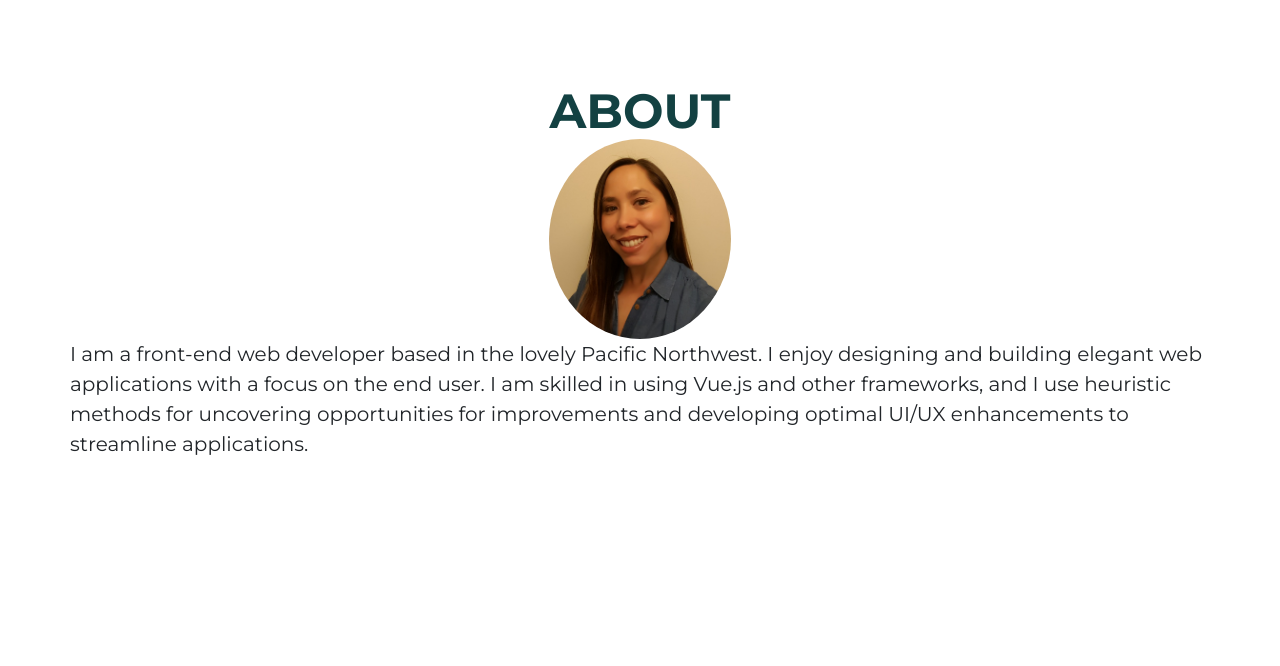
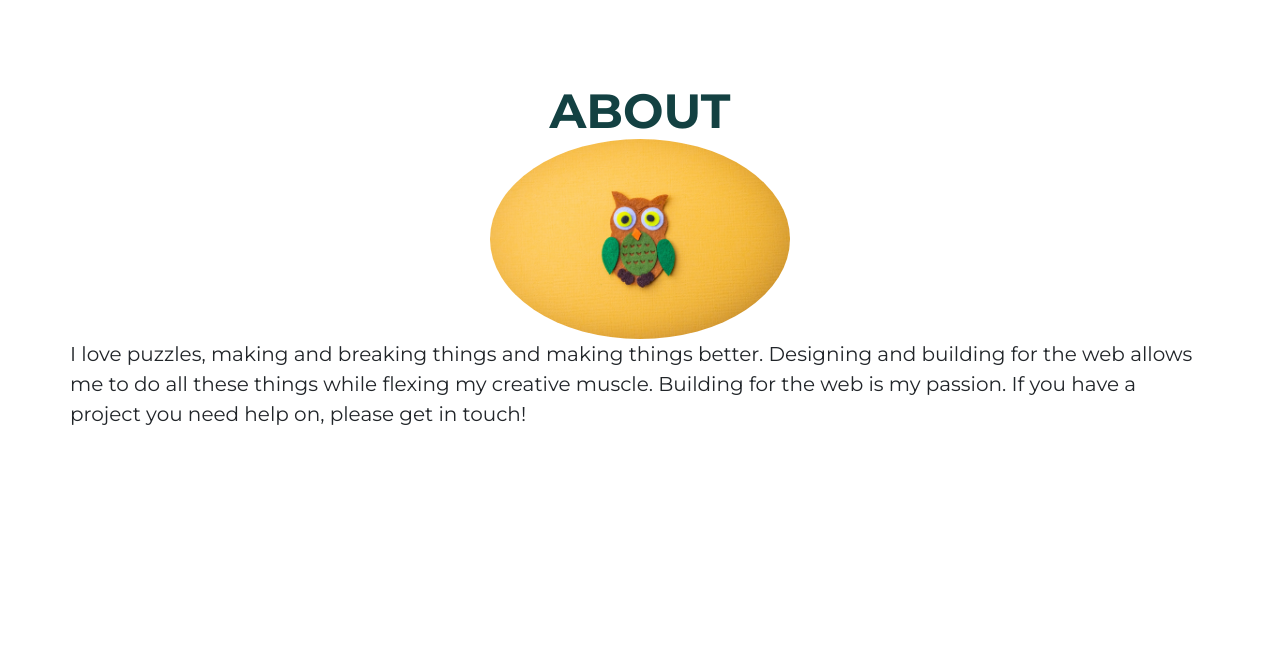
Before and after one commit to cherylac/cherylac.github.io, a website with bundled scripts: page index.html in a window 1280 px wide. Shown: the part 1700-2366 px from the top of the page. Built offline with nearby package versions, Linux system fonts and the light colour scheme; files whose address does not match are found by name; a web font is replaced by a local one.

Commit message:
about updateJ

```diff
--- a/index.html
+++ b/index.html
@@ -143,10 +143,10 @@
   <section class="bg-primary mb-0" id="about">
     <div class="container">
       <h2 class="text-center text-uppercase">About</h2>
-      <img class="profile-pic img-fluid mb-0 d-block mx-auto rounded-circle" src="img/portfolio/profilepic2.jpg" alt="front facing profile pic of author">
+      <img class="profile-pic img-fluid mb-0 d-block mx-auto rounded-circle" src="img/portfolio/owl1.jpg" alt="front facing profile pic of author">
       <div class="row">
         <div class="star-light mb-5">
-          <p class="lead">I am a front-end web developer based in the lovely Pacific Northwest. I enjoy designing and building elegant web applications with a focus on the end user. I am skilled in using Vue.js and other frameworks, and I use heuristic methods for uncovering opportunities for improvements and developing optimal UI/UX enhancements to streamline applications.</p>
+          <p class="lead">I love puzzles, making and breaking things and making things better. Designing and building for the web allows me to do all these things while flexing my creative muscle. Building for the web is my passion. If you have a project you need help on, please get in touch!</p>
         </div>
       </div>
     </div>
```
Also changed, not shown: img/portfolio/owl1.jpg (added).
